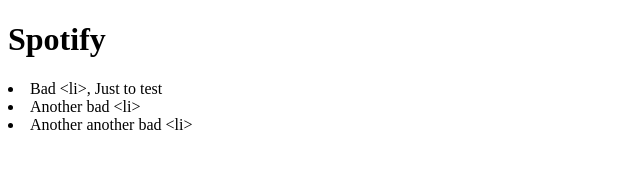
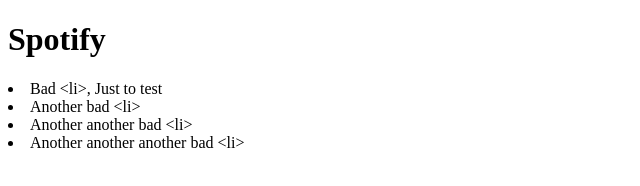
Before and after one commit to FSDSTR0225/1-landing-spotify-jgalobart, a plain HTML site: page index.html in a window 1280 px wide. Shown: the whole page, without its empty margins (0-640 px from the left). Drawn offline with Linux system fonts and the light colour scheme.

Commit message:
Update index.html

```diff
--- a/index.html
+++ b/index.html
@@ -8,5 +8,6 @@
     <li>Bad &lt;li&gt;, Just to test</li>
     <li>Another bad &lt;li&gt;</li>
     <li>Another another bad &lt;li&gt;</li>
+    <li>Another another another bad &lt;li&gt;</li>
   </body>
 </html>
```
